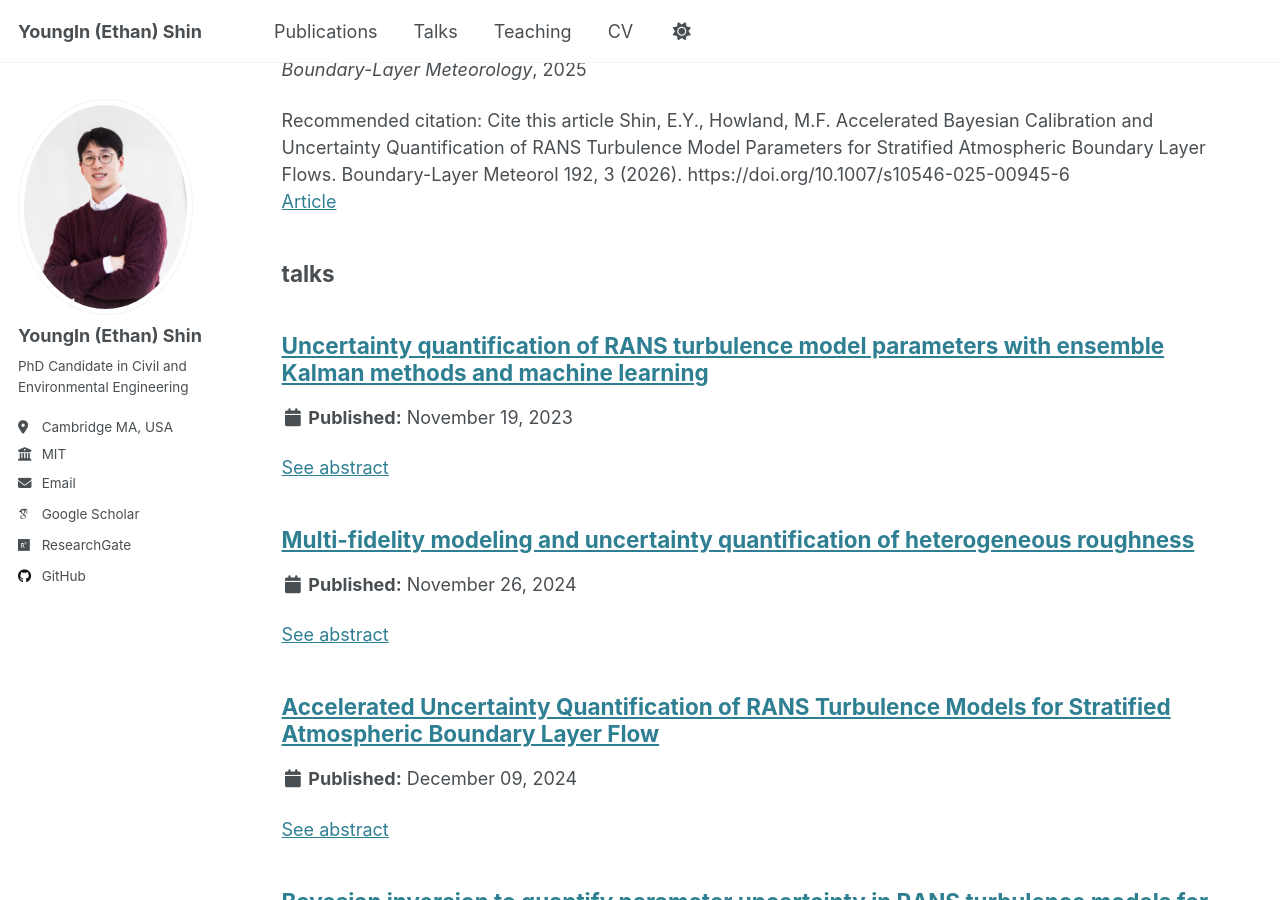
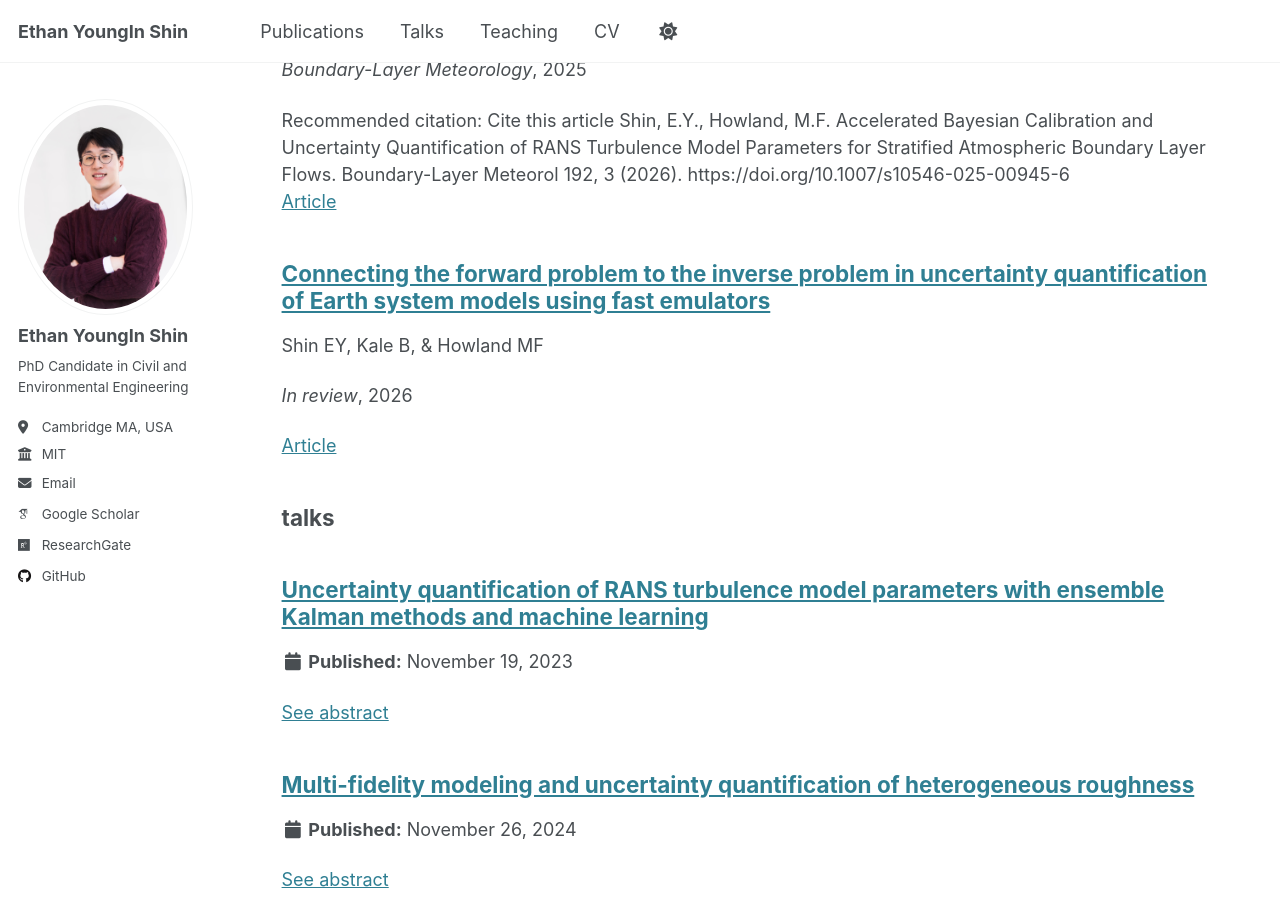
Before and after one commit to duddlshin/duddlshin.github.io, a Jekyll site: the page built from _pages/sitemap.md, in a window 1280 px wide and 900 px high, scrolled down 3065 px. Built offline with Jekyll 4.4.1, drawn with Linux system fonts in a browser that asks for light colours; some web fonts are replaced; some of the changed text lies outside the part shown.

Commit message:
Updates to publications and cv

```diff
--- a/_config.yml
+++ b/_config.yml
@@ -9,9 +9,9 @@
 # Basic Site Settings
 locale                   : "en-US"
 site_theme               : "default"
-title                    : "YoungIn (Ethan) Shin"
+title                    : "Ethan YoungIn Shin"
 title_separator          : "-"
-name                     : &name "YoungIn (Ethan) Shin"
+name                     : &name "Ethan YoungIn Shin"
 description              : &description "personal description"
 url                      : https://duddlshin.github.io # the base hostname & protocol for your site e.g. "https://[your GitHub username].github.io"
 baseurl                  : "" # the subpath of your site, e.g. "/blog"
@@ -23,7 +23,7 @@ repository               : "academicpages/academicpages.github.io"
 author:
   # Biographic information
   avatar           : "github_bio_photo.jpeg"
-  name             : "YoungIn (Ethan) Shin"
+  name             : "Ethan YoungIn Shin"
   pronouns         : # "he/him"
   bio              : "PhD Candidate in Civil and Environmental Engineering"
   location         : "Cambridge MA, USA"
--- /dev/null
+++ b/_publications/2026-wrf_uq.md
@@ -0,0 +1,12 @@
+---
+title: "Connecting the forward problem to the inverse problem in uncertainty quantification of Earth system models using fast emulators"
+author: Shin EY, Kale B, & Howland MF
+collection: publications
+category: manuscripts
+permalink: /publication/2026-wrf_uq
+# date:        2025-11-22
+venue:      "In review"
+paperurl: "https://doi.org/10.48550/arXiv.2604.19500"
+# citation: "Cite this article
+# Shin, E.Y., Howland, M.F. Accelerated Bayesian Calibration and Uncertainty Quantification of RANS Turbulence Model Parameters for Stratified Atmospheric Boundary Layer Flows. Boundary-Layer Meteorol 192, 3 (2026). https://doi.org/10.1007/s10546-025-00945-6"
+---
```
Also changed, not shown: _pages/cv.md (+1 -1 lines), _publications/2025-scm_uq.md (+1 -1 lines), 3 other files.
